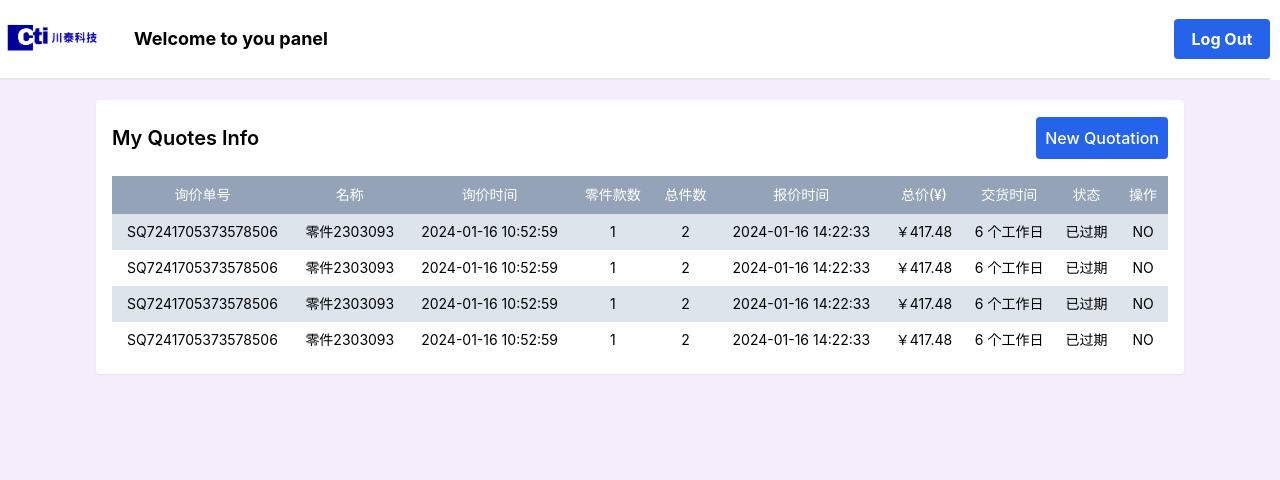
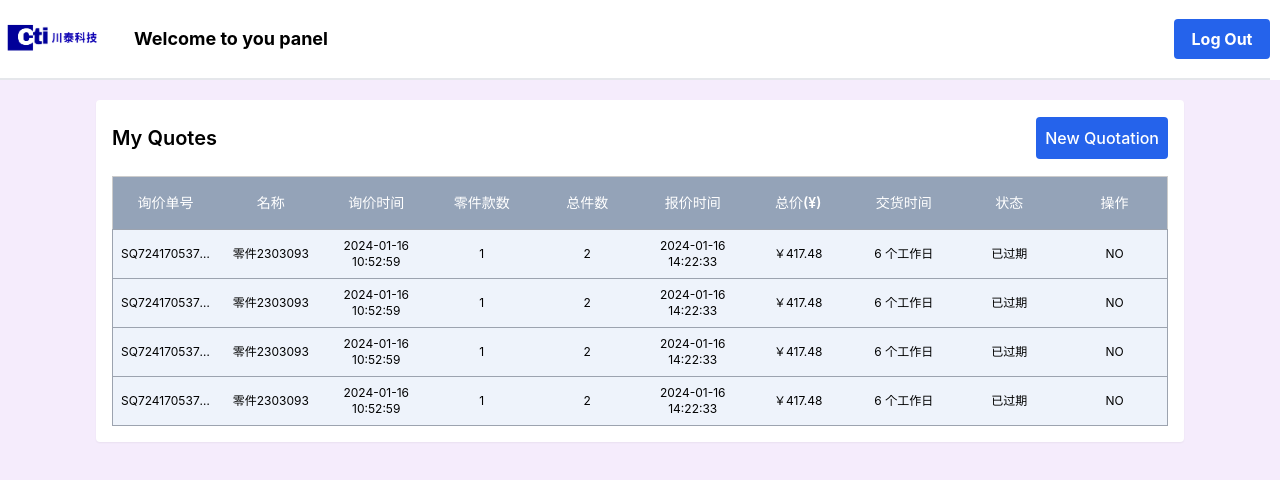
Before and after one commit to EdondjiIbolo/Dachuan-React, a React (Vite) app: page /panel/my-quotes in a window 1280 px wide. Shown: the top 480 px of the page. Built offline with nearby package versions, Linux system fonts and the light colour scheme.

Commit message:
quotation and orders templates fixed

```diff
--- a/src/App.jsx
+++ b/src/App.jsx
@@ -1,6 +1,4 @@
 import "./App.css";
-import { Footer } from "./components/Footer";
-import { Header } from "./components/Header";
 import { HomePage } from "./components/pages/Home";
 import { MillingCnc } from "./components/pages/Milling";
 import { DrillingCnc } from "./components/pages/Drilling";
--- a/src/components/pages/Buy Pages/MyQuotations.jsx
+++ b/src/components/pages/Buy Pages/MyQuotations.jsx
@@ -1,3 +1,5 @@
+import { SecureIcon } from "../../Icons";
+
 <main className="main-body pt-20 flex flex-col justify-center items-center">
   <section className=" flex flex-col max-w-[75%] m-auto gap-4 w-full h-full">
     <h1 className="text-2xl bg-blue-50 sticky top-20 p-2 font-bold">
--- a/src/components/pages/Buy Pages/MyQuotes.jsx
+++ b/src/components/pages/Buy Pages/MyQuotes.jsx
@@ -7,7 +7,7 @@ export function MyQuotes() {
       <main className="w-full h-full pt-5">
         <section className="bg-white flex flex-col gap-4  rounded shadow-sm p-4">
           <header className="flex justify-between items-center">
-            <h2 className="font-semibold text-xl py-2">My Quotes Info</h2>
+            <h2 className="font-semibold text-xl py-2">My Quotes</h2>
             <Link
               to="/panel/new-quotation"
               className="bg-blue-600 rounded text-white p-2 font-medium border border-transparent hover:border-2 hover:border-blue-600 hover:text-blue-600 hover:bg-white transition-all duration-150 ease-linear"
@@ -15,86 +15,56 @@ export function MyQuotes() {
               New Quotation
             </Link>
           </header>
-          <table className="w-full">
+          <table className="table">
             <thead>
               <tr className=" w-full bg-slate-400 p-2 rounded px-3">
                 <th>
-                  <li
-                    className="list-none text-white text-sm p-2 font-medium"
-                    href=""
-                  >
+                  <li className="list-none text-white text-sm p-2 font-semibold">
                     询价单号
                   </li>
                 </th>
                 <th>
-                  <li
-                    className="list-none text-white text-sm p-2 font-medium"
-                    href=""
-                  >
+                  <li className="list-none text-white text-sm p-2 font-semibold">
                     名称
                   </li>
                 </th>
                 <th>
-                  <li
-                    className="list-none text-white text-sm p-2 font-medium"
-                    href=""
-                  >
+                  <li className="list-none text-white text-sm p-2 font-semibold">
                     询价时间
                   </li>
                 </th>
                 <th>
-                  <li
-                    className="list-none text-white text-sm p-2 font-medium"
-                    href=""
-                  >
+                  <li className="list-none text-white text-sm p-2 font-semibold">
                     零件款数
                   </li>
                 </th>
                 <th>
-                  <li
-                    className="list-none text-white text-sm p-2 font-medium"
-                    href=""
-                  >
+                  <li className="list-none text-white text-sm p-2 font-semibold">
                     总件数
                   </li>
                 </th>
                 <th>
-                  <li
-                    className="list-none text-white text-sm p-2 font-medium"
-                    href=""
-                  >
+                  <li className="list-none text-white text-sm p-2 font-semibold">
                     报价时间
                   </li>
                 </th>
                 <th>
-                  <li
-                    className="list-none text-white text-sm p-2 font-medium"
-                    href=""
-                  >
+                  <li className="list-none text-white text-sm p-2 font-semibold">
                     总价(¥)
                   </li>
                 </th>
                 <th>
-                  <li
-                    className="list-none text-white text-sm p-2 font-medium"
-                    href=""
-                  >
+                  <li className="list-none text-white text-sm p-2 font-semibold">
                     交货时间
                   </li>
                 </th>
                 <th>
-                  <li
-                    className="list-none text-white text-sm p-2 font-medium"
-                    href=""
-                  >
+                  <li className="list-none text-white text-sm p-2 font-semibold">
                     状态
                   </li>
                 </th>
                 <th>
-                  <li
-                    className="list-none text-white text-sm p-2 font-medium"
-                    href=""
-                  >
+                  <li className="list-none text-white text-sm p-2 font-semibold">
                     操作
                   </li>
                 </th>
--- a/src/components/pages/Buy Pages/Quote.jsx
+++ b/src/components/pages/Buy Pages/Quote.jsx
@@ -1,22 +1,51 @@
 import { Link } from "react-router-dom";
+import { Status } from "./Status";
+import { useState } from "react";
 
 export function Quote({ id = "45236" }) {
+  const [showStatus, setShowStatus] = useState(false);
   return (
     <>
-      <tr className="p-4">
-        <td className="text-center text-sm p-2 cursor-pointer">
+      <tr className="p-4 border border-gray-400 rounded">
+        <td
+          className="text-center text-xs p-2 cursor-pointer hover:text-blue-600 hover:font-medium"
+          data-label=" 询价单号"
+        >
           <Link to={`list/:${id}`}> SQ7241705373578506</Link>
         </td>
-        <td className="text-center text-sm p-2">零件2303093</td>
-        <td className="text-center text-sm p-2">2024-01-16 10:52:59</td>
-        <td className="text-center text-sm p-2">1</td>
-        <td className="text-center text-sm p-2">2</td>
-        <td className="text-center text-sm p-2">2024-01-16 14:22:33</td>
-        <td className="text-center text-sm p-2">￥417.48</td>
-        <td className="text-center text-sm p-2">6 个工作日</td>
-        <td className="text-center text-sm p-2">已过期</td>
-        <td className="text-center text-sm p-2">NO</td>
+        <td className="text-center text-xs p-2" data-label=" 名称">
+          零件2303093
+        </td>
+        <td className="text-center text-xs p-2" data-label=" 询价时间">
+          2024-01-16 10:52:59
+        </td>
+        <td className="text-center text-xs p-2" data-label=" 零件款数">
+          1
+        </td>
+        <td className="text-center text-xs p-2" data-label=" 总件数">
+          2
+        </td>
+        <td className="text-center text-xs p-2" data-label=" 报价时间">
+          2024-01-16 14:22:33
+        </td>
+        <td className="text-center text-xs p-2" data-label=" 总价">
+          ￥417.48
+        </td>
+        <td className="text-center text-xs p-2" data-label=" 交货时间">
+          6 个工作日
+        </td>
+        <td
+          className="text-center text-xs hover:text-blue-600 hover:font-semibold p-2 cursor-pointer"
+          data-label=" 状态"
+          onClick={() => setShowStatus(true)}
+        >
+          已过期
+        </td>
+        <td className="text-center text-xs p-2" data-label=" 操作">
+          NO
+        </td>
       </tr>
+      <Status showStatus={showStatus} setShowStatus={setShowStatus} />
     </>
   );
 }
--- /dev/null
+++ b/src/components/pages/Buy Pages/Status.jsx
@@ -0,0 +1,52 @@
+import { useState } from "react";
+
+export function Status({ showStatus, setShowStatus }) {
+  const className = showStatus
+    ? " w-full h-screen flex justify-center items-center z-50 absolute inset-0 px-44"
+    : "hidden";
+  const handleClick = () => {
+    setShowStatus(false);
+  };
+  return (
+    <article className={className}>
+      <section className=" w-full h-full absolute  inset-0 bg-gray-900 opacity-70"></section>
+      <section className="flex flex-col w-full h-52 rounded relative bg-slate-50 p-3 px-5">
+        <div
+          className="absolute cursor-pointer hover:scale-110 transition-all duration-150 ease-linear z-90  h-8 w-8 flex justify-center items-center -top-10 text-red-600 hover:text-orange-400 right-0"
+          onClick={handleClick}
+        >
+          <span className="w-7 pointer-events-none rounded absolute rotate-45 bg-current shadow-md h-1 block"></span>
+          <span className="w-7 pointer-events-none rounded absolute -rotate-45 bg-current shadow-md h-1 block"></span>
+        </div>
+        <h2 className="text-xl font-bold">Order Status</h2>
+        <article className="flex flex-grow items-center ">
+          <article className="flex items-center  flex-col gap-1">
+            <h3>text</h3>
+            <div className=" h-24 w-24 rounded-full  bg-blue-300"></div>
+            <p>description</p>
+          </article>
+          <hr className=" flex-grow border-2 border-blue-600" />
+          <article className="flex items-center  flex-col gap-1">
+            <h3>text</h3>
+            <div className=" h-24 w-24 rounded-full  bg-blue-300"></div>
+            <p>description</p>
+          </article>
+
+          <hr className=" flex-grow border-2 border-slate-300" />
+          <article className="flex items-center  flex-col gap-1">
+            <h3>text</h3>
+            <div className=" h-24 w-24 rounded-full  bg-blue-300"></div>
+            <p>description</p>
+          </article>
+
+          <hr className=" flex-grow border-2 border-slate-300" />
+          <article className="flex items-center  flex-col gap-1">
+            <h3>text</h3>
+            <div className=" h-24 w-24 rounded-full  bg-blue-300"></div>
+            <p>description</p>
+          </article>
+        </article>
+      </section>
+    </article>
+  );
+}
--- a/src/components/sections/session.css
+++ b/src/components/sections/session.css
@@ -6,6 +6,80 @@ input::-webkit-inner-spin-button {
   -webkit-appearance: none;
   margin: 0;
 }
+
+.container {
+  width: 100%;
+  max-width: 1000px;
+  margin: auto;
+}
+
+.table {
+  width: 100%;
+  border: 1px solid #ccc;
+  border-collapse: collapse;
+  margin: 0;
+  padding: 0;
+  table-layout: fixed;
+  border-top-right-radius: 4px;
+  border-top-left-radius: 4px;
+  /* overflow: hidden; */
+}
+
+.table caption {
+  font-size: 28px;
+  text-transform: uppercase;
+  font-weight: bold;
+  margin: 8px 0px;
+}
+
+.table th,
+.table td {
+  padding: 8px;
+  text-align: center;
+  overflow: hidden;
+  text-overflow: ellipsis;
+}
+
+.table thead th {
+  text-transform: uppercase;
+  /* background-color: #999999; */
+}
+
 .t-body > tr:nth-child(odd) {
-  background-color: rgba(203, 213, 225, 0.644);
+  background-color: rgba(234, 241, 250, 0.801);
 }
+
+@media screen and (max-width: 600px) {
+  .table {
+    border: 0px;
+  }
+  .table caption {
+    font-size: 22px;
+  }
+  .table thead {
+    display: none;
+  }
+  .table tr {
+    margin-bottom: 8px;
+    border-bottom: 4px solid #ddd;
+    display: block;
+  }
+  .table th,
+  .table td {
+    font-size: 12px;
+  }
+  .table td {
+    display: block;
+    border-bottom: 1px solid #ddd;
+    text-align: right;
+  }
+  .table td:last-child {
+    border-bottom: 0px;
+  }
+  .table td::before {
+    content: attr(data-label);
+    font-weight: bold;
+    text-transform: uppercase;
+    float: left;
+  }
+}
```
Also changed, not shown: src/components/pages/Buy Pages/MyOrder.jsx (+12 -44 lines), src/components/pages/Buy Pages/OrdersCompleted.jsx (+15 -42 lines), src/components/pages/Buy Pages/QuotesComplete.jsx (+14 -41 lines).
